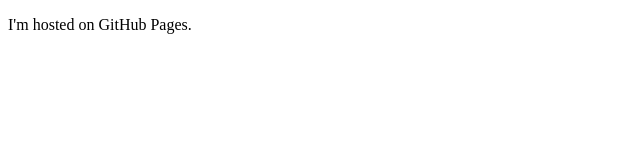
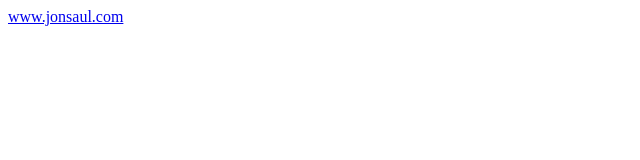
Before and after one commit to jonsaul/jonsaul, a plain HTML site: page index.html in a window 1280 px wide. Shown: the whole page, without its empty margins (0-640 px from the left). Drawn offline with Linux system fonts and the light colour scheme.

Commit message:
adds web address

```diff
--- a/index.html
+++ b/index.html
@@ -1,6 +1,13 @@
 <!DOCTYPE html>
 <html>
 <body>
-<p>I'm hosted on GitHub Pages.</p>
+
+<div>
+
+    <a href="http://jonsaul.com">www.jonsaul.com</a>
+
+</div>
+
+
 </body>
 </html>
```
